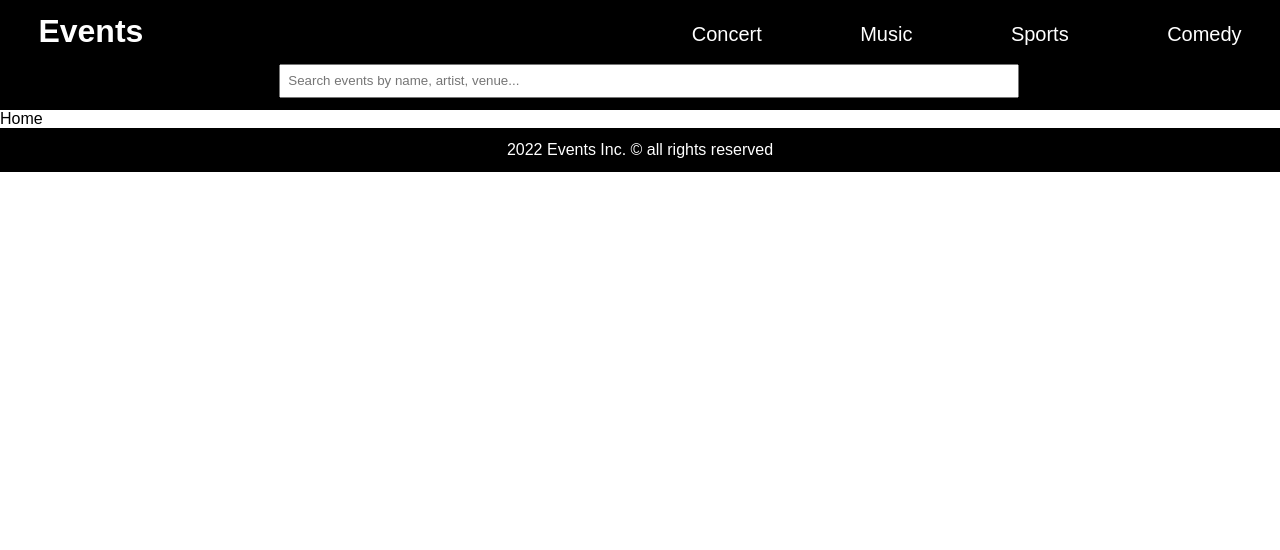
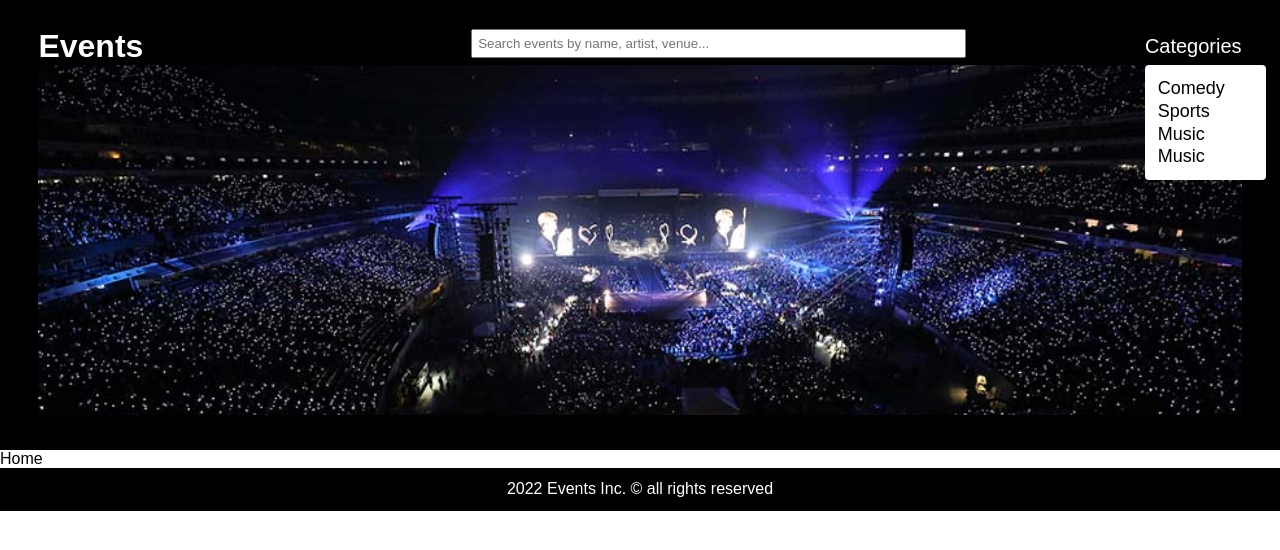
Before and after one commit to maneetbhatia/EventMaster, a React (Create React App) app in the folder client/: page / in a window 1280 px wide. Shown: the top 550 px of the page. Built offline with nearby package versions, Linux system fonts and the light colour scheme.

Commit message:
Added categories

```diff
--- /dev/null
+++ b/client/src/Banner.js
@@ -0,0 +1,20 @@
+import styled from "styled-components"
+import bannerImg from './Assests/bannerjpg.jpg'
+
+const Banner = () => {
+   return(
+    <>
+      <BannerImg src={bannerImg} alt="banner" />
+      <p>Categories</p>
+    </>
+   )
+}
+
+const BannerImg = styled.img`
+    width: 100%;
+    object-fit: cover;
+    object-position: 0px 25%;
+    height: 350px;
+`
+
+export default Banner;
--- a/client/src/Header.js
+++ b/client/src/Header.js
@@ -1,6 +1,7 @@
 import { useNavigate } from "react-router-dom"
 import styled from "styled-components"
 import SearchBar from './SearchBar'
+import Banner from './Banner'
 
 const Header = () => {
     const navigate = useNavigate()
@@ -15,14 +16,18 @@ const Header = () => {
         <Wrapper>
         <Main>
             <H1 onClick={handleClick}>Events</H1>
-            <Ul>
-                <Li onClick={getCategory}>Comedy</Li>
-                <Li onClick={getCategory}>Sports</Li>
-                <Li onClick={getCategory}>Music</Li>
-                <Li onClick={getCategory}>Concert</Li>
-            </Ul>
+            <SearchBar />
+            <Categories>
+                <P>Categories</P>
+                <Menu>
+                    <Category onClick={getCategory}>Comedy</Category>
+                    <Category onClick={getCategory}>Sports</Category>
+                    <Category onClick={getCategory}>Music</Category>
+                    <Category onClick={getCategory}>Music</Category>
+                </Menu>
+            </Categories>
         </Main>
-            <SearchBar />
+        <Banner />
         </Wrapper>
     )
 }
@@ -44,15 +49,40 @@ const H1 = styled.h1`
 float: left;
 width: 20%;
 cursor: pointer;
+padding-top: 15px;
 `
 
-const Ul = styled.ul`
-list-style: none;
-padding: 10px 0px 0px 0px;
-width: 90%;
+const Categories = styled.div`
+margin: 22px 0px 0px 0px;
+position: relative;
+&:focus{
+    opacity: 1;
+}
 `
 
-const Li = styled.li`
+const Menu = styled.div`
+position: absolute;
+top: 30px;
+background-color: white;
+padding: .75rem;
+color: black;
+width: 100%;
+border-radius: .25rem;
+opacity: 1;
+`
+
+const Category = styled.p`
+padding: 1%;
+font-size: 18px;
+
+&:hover{
+    background-color: grey;
+    color: white;
+}
+
+`
+
+const P = styled.span`
 float: right;
 margin-left: 10%;
 font-size: 20px;
--- a/client/src/SearchBar.js
+++ b/client/src/SearchBar.js
@@ -8,7 +8,7 @@ const SearchBar = () => {
 }
 
 const Main = styled.div`
-width: 60%;
+width: 40%;
 margin: auto;
 `
 
```
Also changed, not shown: client/src/Assests/bannerjpg.jpg (added).
